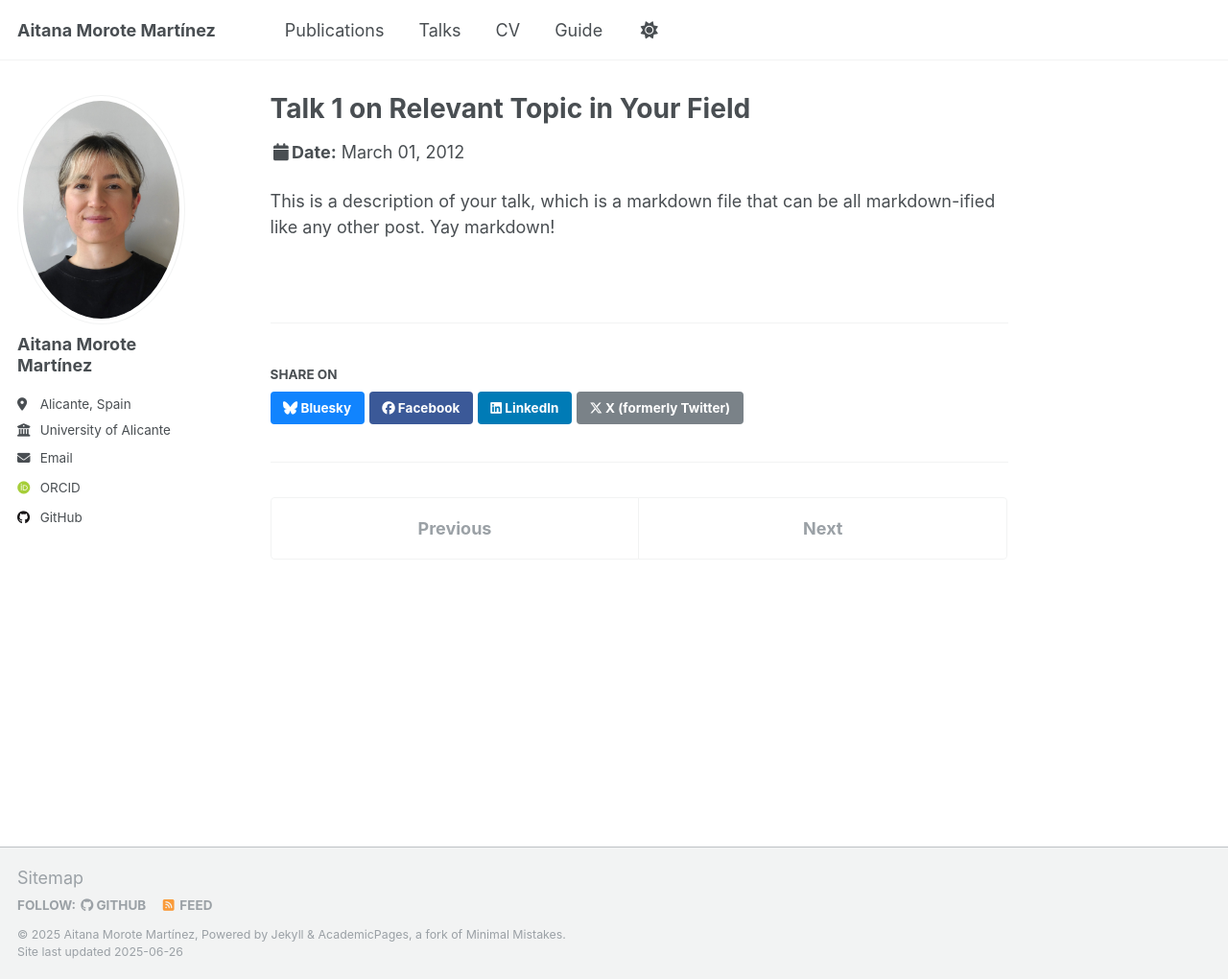
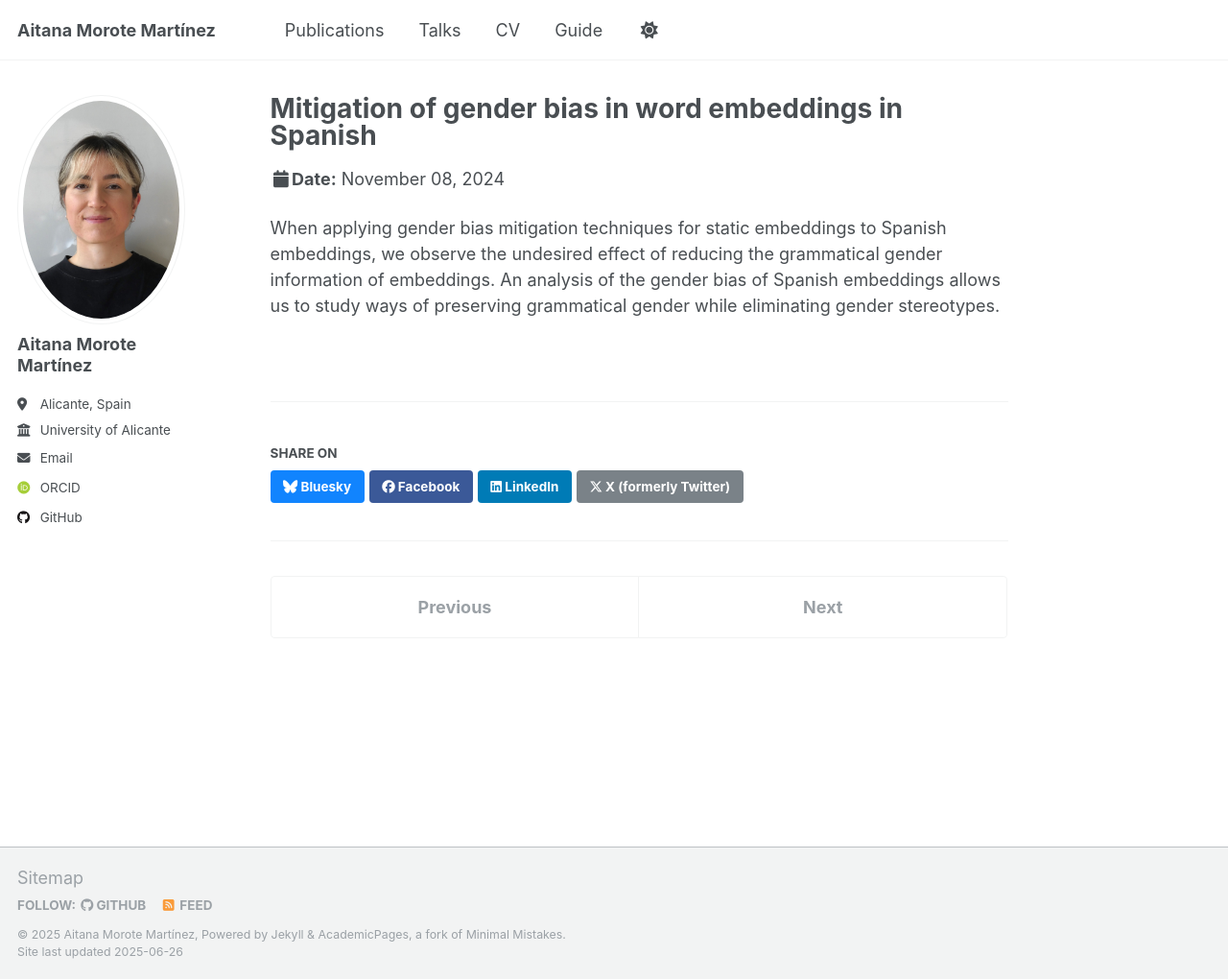
Before and after one commit to amm533/amm533.github.io, a Jekyll site: the page built from _talks/2012-03-01-talk-1.md, in a window 1280 px wide and 1020 px high. Shown: the whole window at 96% size. Built offline with Jekyll 4.4.1, drawn with Linux system fonts in a browser that asks for light colours; some web fonts are replaced.

Commit message:
Update 2012-03-01-talk-1.md

```diff
--- a/_talks/2012-03-01-talk-1.md
+++ b/_talks/2012-03-01-talk-1.md
@@ -1,11 +1,11 @@
 ---
-title: "Talk 1 on Relevant Topic in Your Field"
+title: "Mitigation of gender bias in word embeddings in Spanish"
 collection: talks
 type: "Talk"
-permalink: /talks/2012-03-01-talk-1
-venue: "UC San Francisco, Department of Testing"
-date: 2012-03-01
-location: "San Francisco, CA, USA"
+permalink: /talks/2024-11-08-talk-1
+venue: "University Institute for Research in Computer Science (IUII-UA)"
+date: 2024-11-08
+location: "Alicante, Spain"
 ---
 
-This is a description of your talk, which is a markdown file that can be all markdown-ified like any other post. Yay markdown!
+When applying gender bias mitigation techniques for static embeddings to Spanish embeddings, we observe the undesired effect of reducing the grammatical gender information of embeddings. An analysis of the gender bias of Spanish embeddings allows us to study ways of preserving grammatical gender while eliminating gender stereotypes.
```
